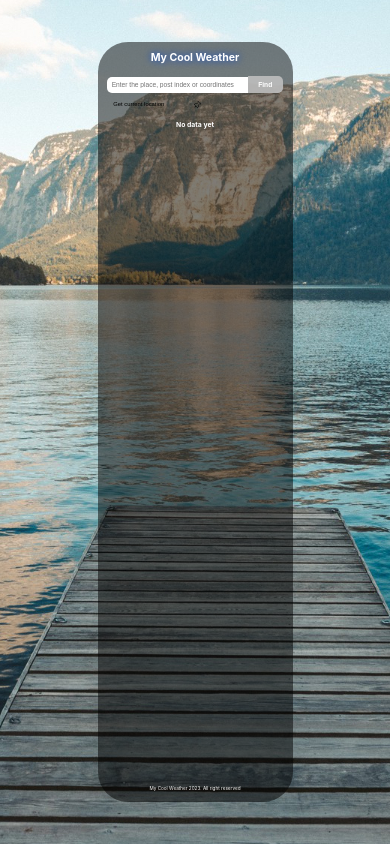
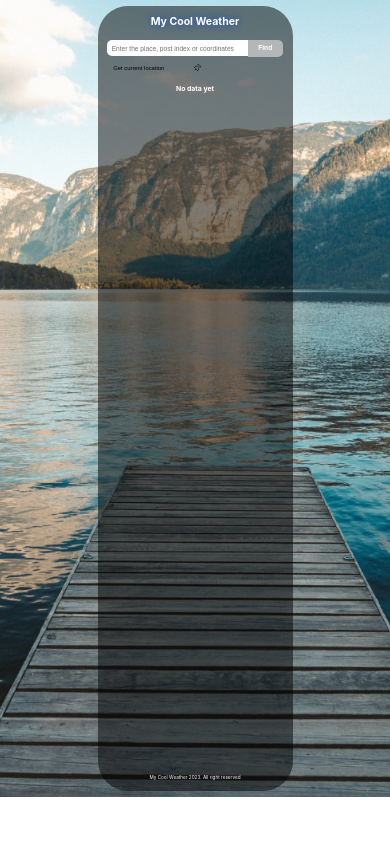
Before and after one commit to avk112/weather, a React (Create React App) app: page / in a window 390 px wide. Built offline with nearby package versions, Linux system fonts and the light colour scheme.

Commit message:
fixing background on tablets, adding breakpoints

```diff
--- a/package.json
+++ b/package.json
@@ -4,8 +4,6 @@
   "private": true,
   "homepage": "https://avk112.github.io/weather",
   "dependencies": {
-    "predeploy": "npm run build",
-    "deploy": "gh-pages -d build",
     "@testing-library/jest-dom": "^5.16.5",
     "@testing-library/react": "^13.4.0",
     "@testing-library/user-event": "^13.5.0",
@@ -21,7 +19,9 @@
     "start": "react-scripts start",
     "build": "react-scripts build",
     "test": "react-scripts test",
-    "eject": "react-scripts eject"
+    "eject": "react-scripts eject",
+    "predeploy": "npm run build",
+    "deploy": "gh-pages -d build"
   },
   "eslintConfig": {
     "extends": [
--- a/src/components/SearchArea.module.scss
+++ b/src/components/SearchArea.module.scss
@@ -38,7 +38,7 @@
     border-bottom-right-radius: 5px;
     border-bottom-left-radius: 5px;
 
-    @media screen and (max-device-width: 769px){
+    @media screen and (max-device-width: $tablet){
       font-size: 1.5em;
       gap: 0.8em;
     }
--- a/src/index.scss
+++ b/src/index.scss
@@ -1,4 +1,5 @@
 @use "./styles" as *;
+
 
 html, body {
   margin: 0;
@@ -9,16 +10,21 @@ html, body {
   -moz-osx-font-smoothing: grayscale;
   font-size: 1.025vw;
   line-height: 1.2;
+  background: url("./image/lake.jpg") center no-repeat;
+  background-size: cover;
 
-  @media screen and (max-device-width: 1025px){
+
+  @media screen and (max-device-width: $notepad){
     font-size: 1.5vw;
   }
 
-  @media screen and (max-device-width: 769px){
+  @media screen and (max-device-width: $tablet){
     font-size: 2.2vw;
+    background: url("./image/lake.jpg") top no-repeat;
+    background-size: auto 120%;
   }
 
-  @media screen and (max-device-width: 481px){
+  @media screen and (max-device-width: $mobile){
     font-size: 2.7vw;
   }
 }
@@ -36,16 +42,14 @@ code {
 
 .app {
   @include commonBlock($justify: center);
-  min-height: 100vh;
-  padding: 0 25%;
-  background: url("./image/lake.jpg") center no-repeat;
+  padding: 1.5% 25%;
 
-  @media screen and (max-device-width: 769px){
-    padding: 0 15%;
+  @media screen and (max-device-width: $tablet){
+    padding: 2.5% 15%;
   }
 
-  @media screen and (max-device-width: 481px){
-    padding: 0 5%;
+  @media screen and (max-device-width: $mobile){
+    padding: 2.5% 5%;
   }
 
 }
@@ -55,12 +59,12 @@ code {
     border-radius: 30px;
     color: $standartFontColor;
     padding: 5%;
-    min-height: 90vh;
+    min-height: 93vh;
 
-    @media screen and (max-device-width: 769px){
+
+    @media screen and (max-device-width: $tablet){
       min-height: 85vh;
     }
-
   }
 
   .header {
@@ -85,7 +89,7 @@ code {
     @include commonBlock;
     gap: 2em;
 
-    @media screen and (max-device-width: 769px){
+    @media screen and (max-device-width: $tablet){
       gap: 6em;
     }
   }
--- /dev/null
+++ b/src/styles/_breakpoints.scss
@@ -0,0 +1,3 @@
+$mobile: 481px;
+$tablet: 769px;
+$notepad: 1025px;
--- a/src/styles/_index.scss
+++ b/src/styles/_index.scss
@@ -1,2 +1,3 @@
 @forward "colors";
 @forward "mixines";
+@forward "breakpoints";
```
Also changed, not shown: src/components/WeatherBlock.module.scss (+4 -4 lines).
